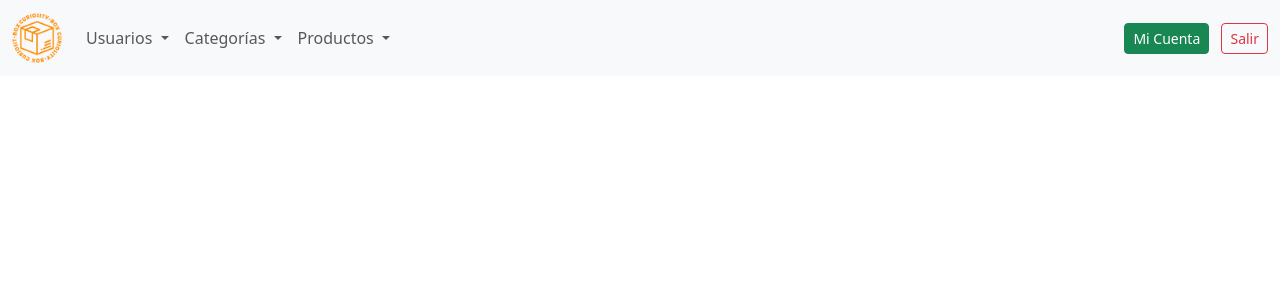
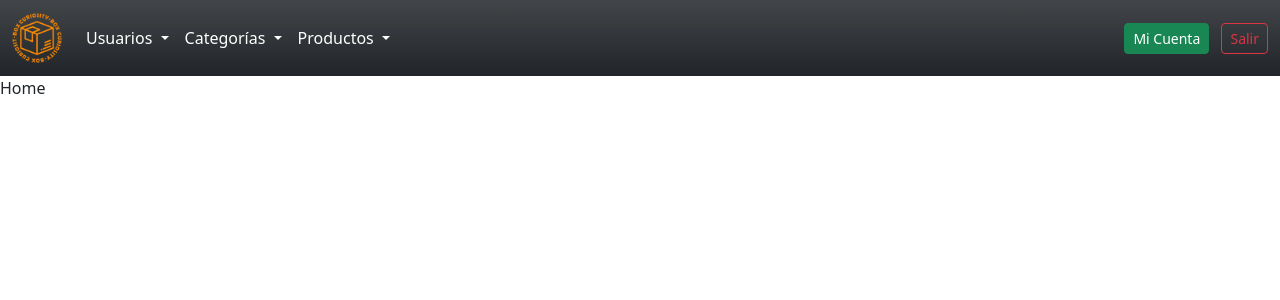
Before and after one commit to arnaldoreyes/sistInventarioPHP, a PHP site: page /index.php?view=home in a window 1280 px wide. Shown: the top 300 px of the page. Run offline with PHP 8.4, Linux system fonts and the light colour scheme.

Commit message:
Establecimiento de las vistas

```diff
--- a/inc/navbar.php
+++ b/inc/navbar.php
@@ -1,4 +1,4 @@
-<nav class="navbar navbar-expand-lg bg-body-tertiary">
+<nav class="navbar navbar-expand-lg bg-dark bg-gradient">
     <div class="container-fluid">
         <a class="navbar-brand" href="#">
             <img src="./img/logo.png" width="50" height="50">
@@ -9,17 +9,17 @@
         <div class="collapse navbar-collapse" id="navbarSupportedContent">
             <ul class="navbar-nav me-auto mb-2 mb-lg-0">
                 <li class="nav-item dropdown">
-                    <a class="nav-link dropdown-toggle" href="#" role="button" data-bs-toggle="dropdown" aria-expanded="false">
+                    <a class="nav-link dropdown-toggle text-white" href="#" role="button" data-bs-toggle="dropdown" aria-expanded="false">
                         Usuarios
                     </a>
                     <ul class="dropdown-menu">
-                        <li><a class="dropdown-item" href="#">Nuevo</a></li>
+                        <li><a class="dropdown-item " href="#">Nuevo</a></li>
                         <li><a class="dropdown-item" href="#">Lista</a></li>
                         <li><a class="dropdown-item" href="#">Buscar</a></li>
                     </ul>
                 </li>
                 <li class="nav-item dropdown">
-                    <a class="nav-link dropdown-toggle" href="#" role="button" data-bs-toggle="dropdown" aria-expanded="false">
+                    <a class="nav-link dropdown-toggle text-white" href="#" role="button" data-bs-toggle="dropdown" aria-expanded="false">
                         Categorías
                     </a>
                     <ul class="dropdown-menu">
@@ -29,7 +29,7 @@
                     </ul>
                 </li>
                 <li class="nav-item dropdown">
-                    <a class="nav-link dropdown-toggle" href="#" role="button" data-bs-toggle="dropdown" aria-expanded="false">
+                    <a class="nav-link dropdown-toggle text-white" href="#" role="button" data-bs-toggle="dropdown" aria-expanded="false">
                         Productos
                     </a>
                     <ul class="dropdown-menu">
--- /dev/null
+++ b/inc/session_start.php
@@ -0,0 +1,5 @@
+<?php
+
+    session_name("INV");
+    session_start();
+?>
--- a/index.php
+++ b/index.php
@@ -1,16 +1,31 @@
+<?php require "./inc/session_start.php"?>
 <!DOCTYPE html>
 <html lang="es">
 <head>
-    <?php include"./inc/head.php"; ?>
+    <?php include "./inc/head.php"; ?>
 </head>
 
 <body>
 
     <?php
 
-        include"./inc/navbar.php";
+        if (!isset($_GET['view']) || $_GET['view']=="") {
+            $_GET['view']="login";
+        }
 
-        include"./inc/script.php";
+        if (is_file("./views/".$_GET['view'].".php") && $_GET['view']!="login" && $_GET['view']!=404) {
+            include "./inc/navbar.php";
+            include "./views/".$_GET['view'].".php";
+            include "./inc/script.php";
+
+        } else {
+            if ($_GET['view']=="login") {
+                include "./views/login.php";
+            }else{
+                include "./views/404.php";
+            }
+        }
+
 
     ?>
 
--- /dev/null
+++ b/views/404.php
@@ -0,0 +1 @@
+404
--- /dev/null
+++ b/views/home.php
@@ -0,0 +1 @@
+Home
--- /dev/null
+++ b/views/login.php
@@ -0,0 +1 @@
+login
```
